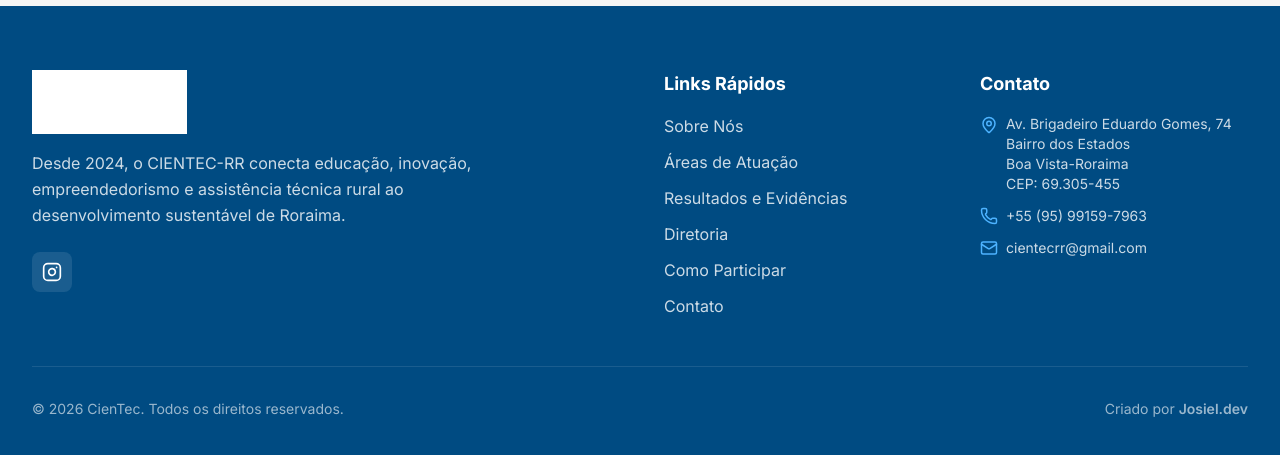
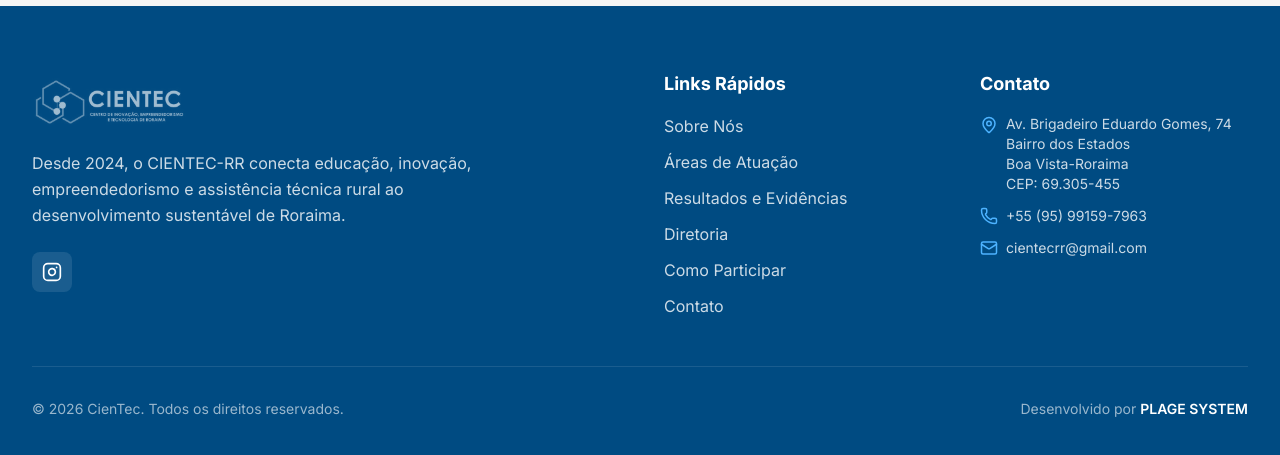
Before and after one commit to JosielBarrosfoco/cientec_RR, a React (Vite) app: page / in a window 1280 px wide. Shown: the part 9931-10386 px from the top of the page. Built offline with nearby package versions, Linux system fonts and the light colour scheme.

Commit message:
fix: corrigir visibilidade da marca no rodapé e creditar PLAGE SYSTEM

```diff
--- a/src/react-app/components/Footer.tsx
+++ b/src/react-app/components/Footer.tsx
@@ -11,7 +11,7 @@ export default function Footer() {
               <img
                 src="/images/logo-cientec.png"
                 alt="CienTec - Centro de Inovação, Empreendedorismo e Tecnologia de Roraima"
-                className="h-12 md:h-16 w-auto object-contain brightness-0 invert"
+                className="h-12 md:h-16 w-auto max-w-[240px] object-contain grayscale invert mix-blend-screen"
               />
             </div>
             <p className="text-white/80 leading-relaxed mb-6 max-w-md">
@@ -65,12 +65,12 @@ export default function Footer() {
             <div className="flex flex-col md:flex-row items-center space-y-2 md:space-y-0 md:space-x-6 text-sm text-white/60">
 
               <a
-                href="https://josielbarros.dev/"
+                href="https://plagesystem.com.br/"
                 target="_blank"
                 rel="noopener noreferrer"
                 className="hover:text-primary-light transition-colors"
               >
-                Criado por <span className="font-semibold">Josiel.dev</span>
+                Desenvolvido por <span className="font-semibold text-white">PLAGE SYSTEM</span>
               </a>
             </div>
           </div>
```
